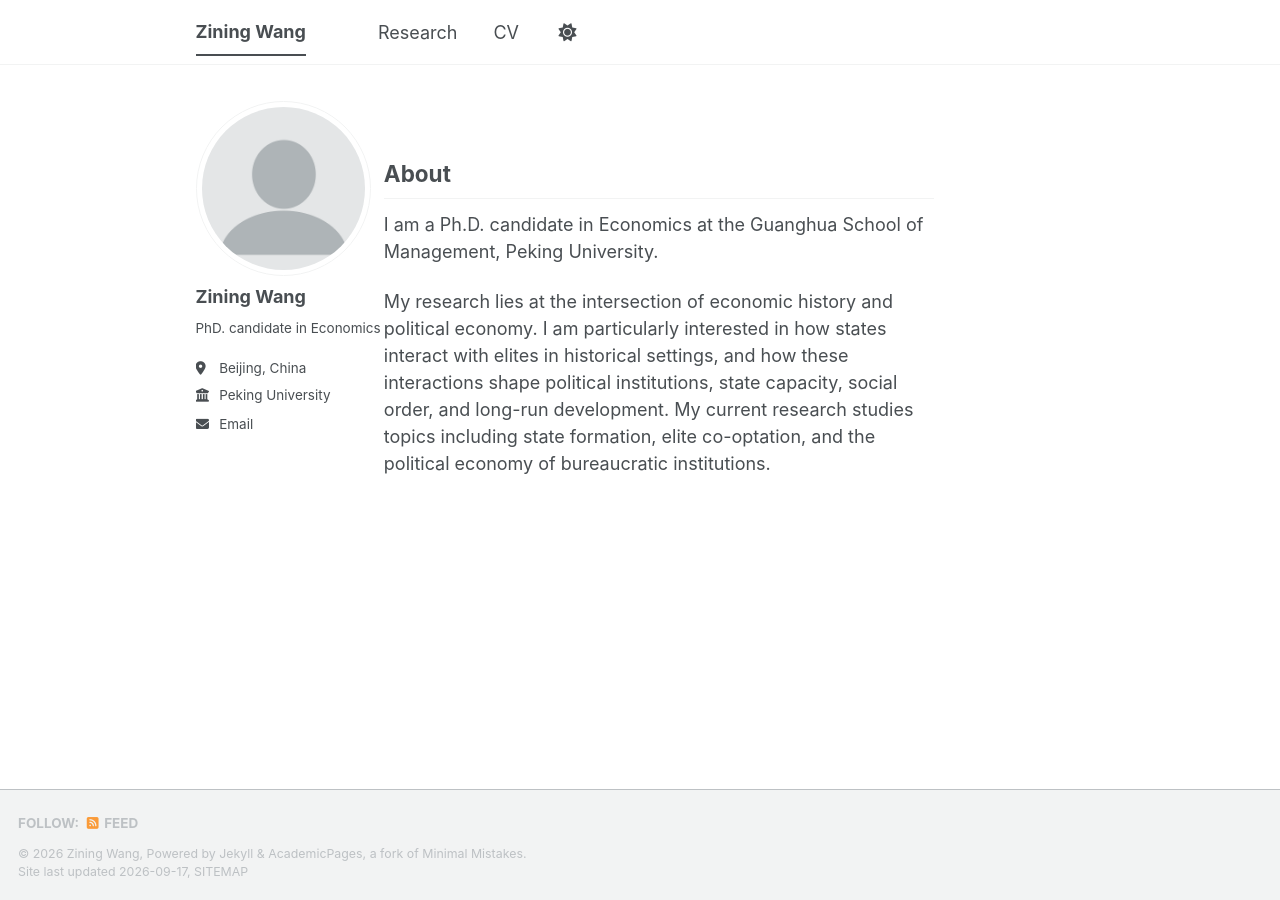
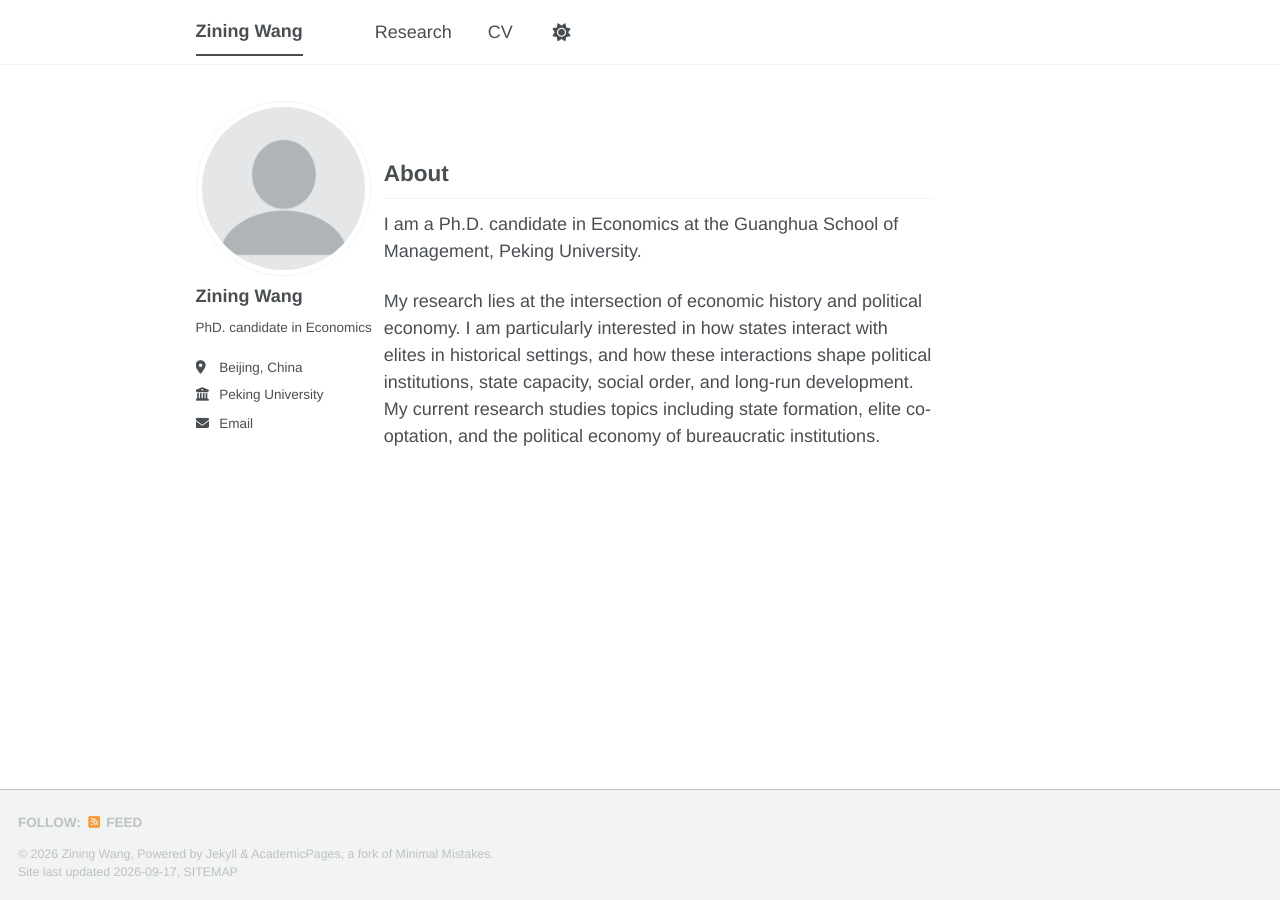
Before and after one commit to ziningwang-econ/ziningwang-econ.github.io, a Jekyll site: the page built from _pages/about.md, in a window 1280 px wide. Built offline with Jekyll 4.4.1, drawn with Linux system fonts in a browser that asks for light colours; a style sheet for code colours, icons or effects is not loaded.

Commit message:
Update _themes.scss

```diff
--- a/_sass/_themes.scss
+++ b/_sass/_themes.scss
@@ -15,7 +15,7 @@
 
 /* System typefaces */
 $serif                      : Georgia, Times, serif;
-$sans-serif                 : -apple-system, ".SFNSText-Regular", "San Francisco", "Roboto", "Segoe UI", "Helvetica Neue", "Lucida Grande", Arial, sans-serif;
+$sans-serif                 : "Helvetica Neue", Helvetica, Arial, sans-serif;
 $monospace                  : Monaco, Consolas, "Lucida Console", monospace;
 
 /* Sans serif typefaces */
```
